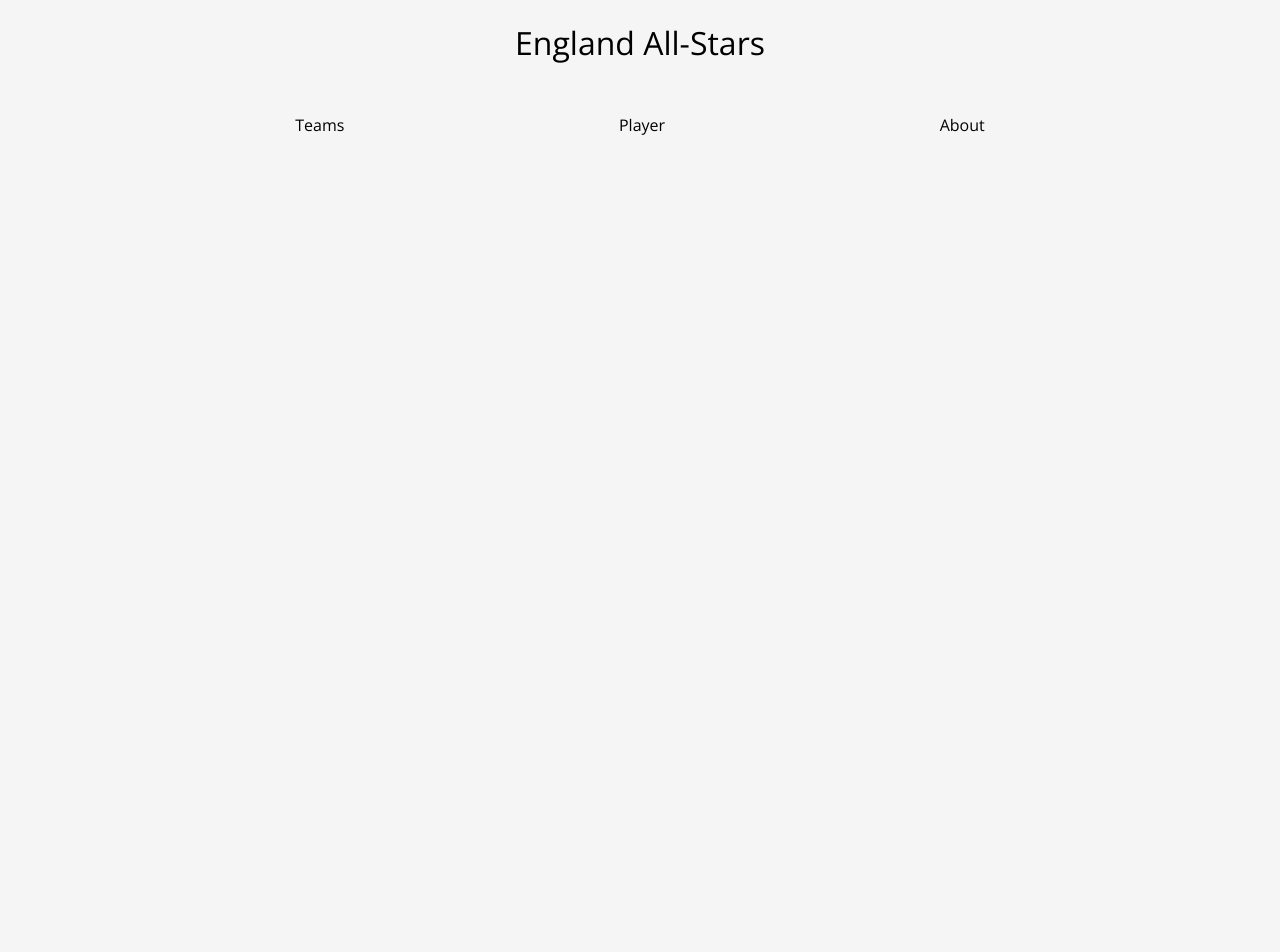
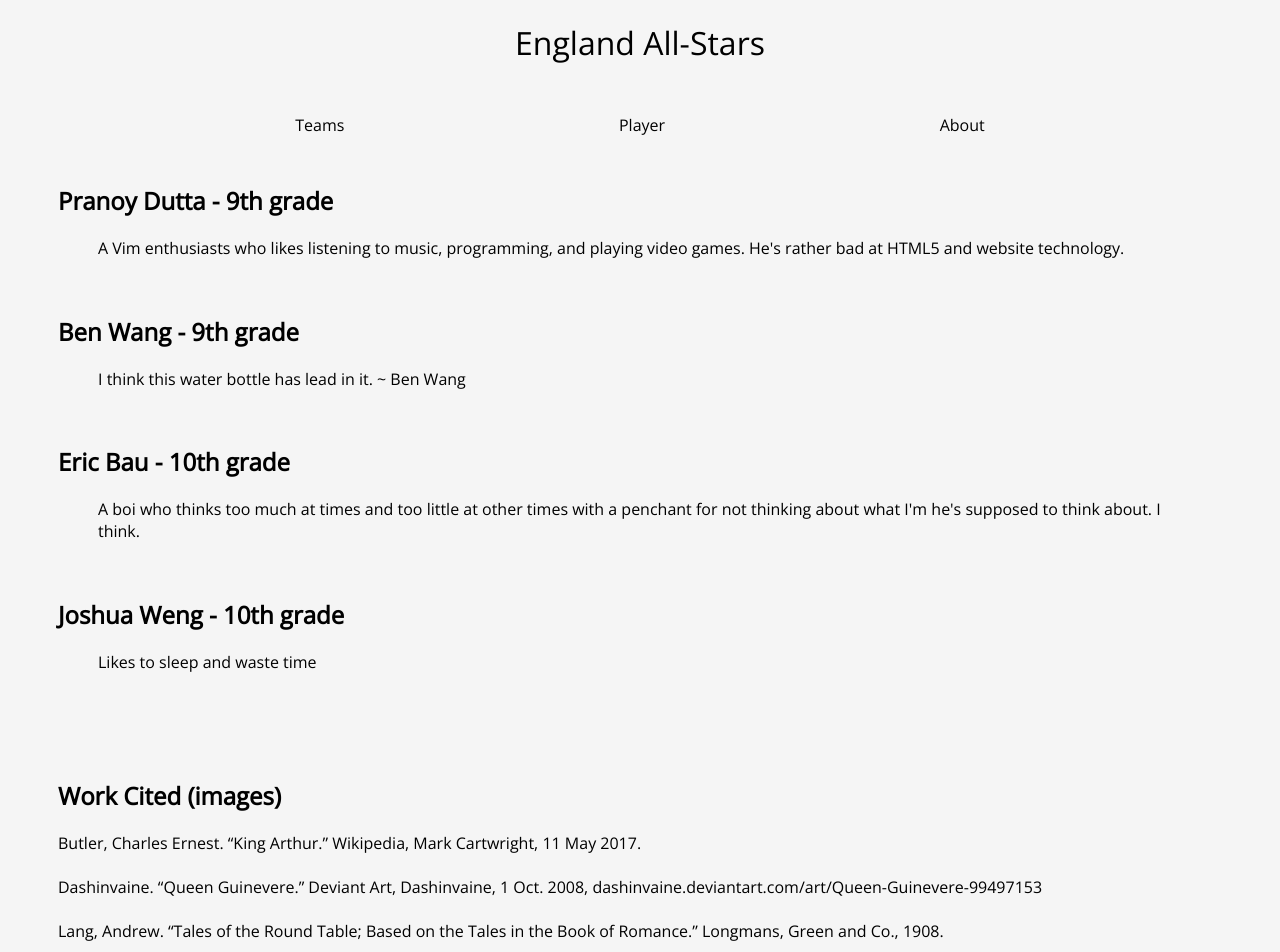
Before and after one commit to prydt/excalibur, a Vue app: page /#/about in a window 1280 px wide. Shown: the top 952 px of the page. Before the commit the page ends 800 px from the top, so only its background shows below. Built offline with nearby package versions, Linux system fonts and the light colour scheme.

Commit message:
added about page

```diff
--- a/src/components/About.vue
+++ b/src/components/About.vue
@@ -1,6 +1,26 @@
 <template>
 <div>
   <TopBar/>
+  <div id="main">
+    <div class="bio" v-for="item in bio" :key="item">
+      <h2>{{ item.name + ' - ' + item.grade }}</h2>
+      <blockquote>{{ item.desc }}</blockquote>
+    </div>
+    <div id="cite">
+      <h2>Work Cited (images)</h2>
+      <p>
+        Butler, Charles Ernest. “King Arthur.” Wikipedia, Mark Cartwright, 11 May 2017.<br>
+        <br>
+        Dashinvaine. “Queen Guinevere.” Deviant Art, Dashinvaine, 1 Oct. 2008, dashinvaine.deviantart.com/art/Queen-Guinevere-99497153<br>
+        <br>
+        Lang, Andrew. “Tales of the Round Table; Based on the Tales in the Book of Romance.” Longmans, Green and Co., 1908.<br>
+        <br>
+        Rackham, Arthur. “Sir Lancelot and Sir Balin.” Wiki Art, www.wikiart.org/en/arthur-rackham/sir-lancelot-and-sir-balin.<br>
+        <br>
+        Whitelightnin. “Gandalf the Grey.” Deviant Art, Whitelightnin, 16 Sept. 2008, witelightnin.deviantart.com/art/Gandalf-the-Grey-98179433.<br>
+      </p>
+    </div>
+  </div>
 </div>
 </template>
 
@@ -8,6 +28,32 @@
 import TopBar from '@/components/TopBar'
 
 export default {
+  data () {
+    return {
+      bio: [
+        {
+          name: 'Pranoy Dutta',
+          grade: '9th grade',
+          desc: 'A Vim enthusiasts who likes listening to music, programming, and playing video games. He\'s rather bad at HTML5 and website technology.'
+        },
+        {
+          name: 'Ben Wang',
+          grade: '9th grade',
+          desc: 'I think this water bottle has lead in it. ~ Ben Wang'
+        },
+        {
+          name: 'Eric Bau',
+          grade: '10th grade',
+          desc: 'A boi who thinks too much at times and too little at other times with a penchant for not thinking about what I\'m he\'s supposed to think about. I think.'
+        },
+        {
+          name: 'Joshua Weng',
+          grade: '10th grade',
+          desc: 'Likes to sleep and waste time'
+        }
+      ]
+    }
+  },
   components: {
     TopBar
   }
@@ -15,4 +61,13 @@ export default {
 </script>
 
 <style scoped>
+.bio {
+  padding-left: 50px;
+  padding-right: 50px;
+  padding-bottom: 20px;
+}
+
+#cite {
+  padding: 50px;
+}
 </style>
```
Also changed, not shown: 10 other files (tests, documents, lock files or other folders).
